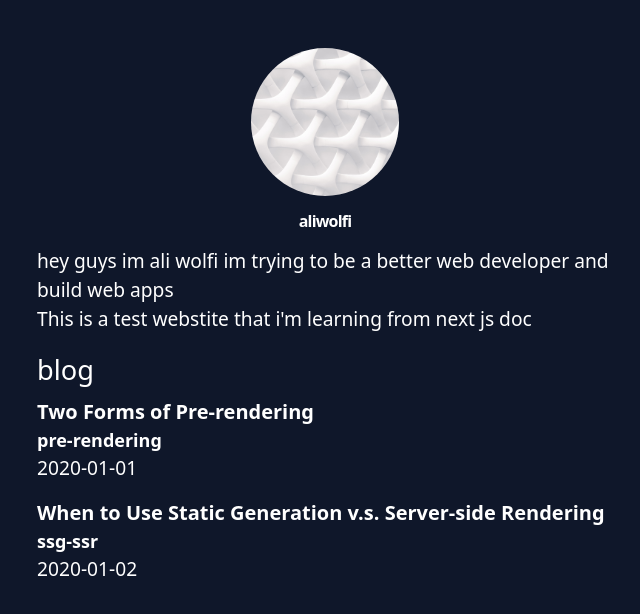
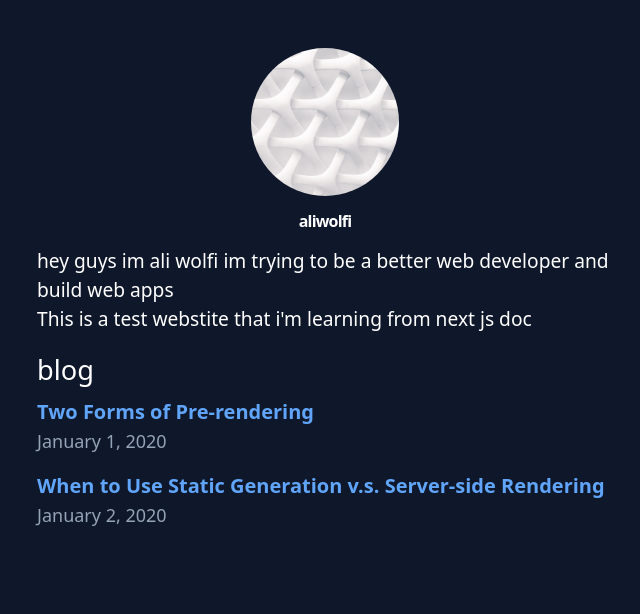
Before and after one commit to aligorgin/JS-yard, a Next.js app: page / in a window 1280 px wide. Shown: the top 614 px of the page, without its empty margins (315-955 px from the left). Built offline with nearby package versions, Linux system fonts and the light colour scheme.

Commit message:
added custom routes

```diff
--- a/lib/posts.ts
+++ b/lib/posts.ts
@@ -1,6 +1,8 @@
 import fs from 'fs';
 import path from 'path';
 import matter from 'gray-matter';
+import { remark } from 'remark';
+import html from 'remark-html';
 
 const postsDirectory = path.join(process.cwd(), 'posts');
 
@@ -63,16 +65,21 @@ export function getAllPostIds() {
 	});
 }
 
-export function getPostData(id: any) {
+export async function getPostData(id: any) {
 	const fullPath = path.join(postsDirectory, `${id}.md`);
 	const fileContents = fs.readFileSync(fullPath, 'utf8');
 
 	// Use gray-matter to parse the post metadata section
 	const matterResult = matter(fileContents);
 
-	// Combine the data with the id
+	// use remark to convert markdown into html string
+	const processedContent = await remark().use(html).process(matterResult.content);
+	const contentHtml = processedContent.toString();
+
+	// Combine the data with the id and contentHtml
 	return {
 		id,
+		contentHtml,
 		...matterResult.data
 	};
 }
--- a/package.json
+++ b/package.json
@@ -10,10 +10,13 @@
 	"dependencies": {
 		"@heroicons/react": "^2.0.11",
 		"clsx": "^1.2.1",
+		"date-fns": "^2.29.3",
 		"gray-matter": "^4.0.3",
 		"next": "12.3.1",
 		"react": "^18.2.0",
-		"react-dom": "^18.2.0"
+		"react-dom": "^18.2.0",
+		"remark": "^14.0.2",
+		"remark-html": "^15.0.1"
 	},
 	"devDependencies": {
 		"@types/node": "18.7.18",
--- /dev/null
+++ b/src/component/date.tsx
@@ -0,0 +1,6 @@
+import { parseISO, format } from 'date-fns';
+
+export default function Date({ dateString }: any) {
+	const date = parseISO(dateString);
+	return <time dateTime={dateString}>{format(date, 'LLLL d, yyyy')}</time>;
+}
--- a/src/pages/App/App.tsx
+++ /dev/null
@@ -1,67 +0,0 @@
-import Equation from '../Algorithms/Equation';
-import SumUp from '../Algorithms/sumup';
-import Fibonacci from '../Algorithms/Fibonacci';
-import Prime from '../Algorithms/Prime';
-import SmallestNumber from '../Algorithms/SmallestNumber';
-import OddEven from '../Algorithms/OddEven';
-import IsPowerOfTwo from '../Algorithms/IsPowerOfTwo';
-import Factorial from '../Algorithms/Factorial';
-import Permutations from '../Algorithms/Permutations';
-import KnapsackProblem from '../Algorithms/KnapsackProblem';
-import ComputeChange from '../Algorithms/ComputeChange';
-import BinarySearch from '../Algorithms/BinarySearch';
-import LinearSearch from '../Algorithms/LinearSearch';
-import RecursiveBinarySearch from '../Algorithms/RecursiveBinarySearch';
-import CartesianProduct from '../Algorithms/CartesianProduct';
-import PermutationsWithRep from '../Algorithms/PermutationsWithRep';
-import BubbleSort from '../Algorithms/BubbleSort';
-import QuickSort from '../Algorithms/QuickSort';
-import MergeSort from '../Algorithms/MergeSort';
-import Loops from '../training/Loops';
-import Scope from '../training/Scope';
-import AppTik from '../todoproject/App';
-import Basics from '../training/Basics';
-import InputGoogleAnimation from '../../component/InputGoogleAnimation';
-import HamburgerMenuTransition from '../../component/HamburgerMenuTransition';
-import ShimmerEffect from '../../component/ShimmerEffect';
-
-export default function App() {
-	function dude(e: any) {
-		console.log('hey');
-	}
-
-	return (
-		<div
-			onSubmit={() => {
-				dude;
-			}}
-		>
-			{/*<Equation/>*/}
-			{/*<SumUp/>*/}
-			{/*<Fibonacci/>*/}
-			{/*<Prime/>*/}
-			{/*<SmallestNumber/>*/}
-			{/*<OddEven/>*/}
-			{/*<IsPowerOfTwo/>*/}
-			{/*<Factorial/>*/}
-			{/*<Permutations/>*/}
-			{/*<PermutationsWithRep/>*/}
-			{/*<KnapsackProblem/>*/}
-			{/*<ComputeChange/>*/}
-			{/*<BinarySearch/>*/}
-			{/*<LinearSearch/>*/}
-			{/*<RecursiveBinarySearch/>*/}
-			{/*<CartesianProduct/>*/}
-			{/*<BubbleSort/>*/}
-			{/*<QuickSort/>*/}
-			{/*<MergeSort/>*/}
-			{/*<Loops/>*/}
-			{/*<Scope/>*/}
-			{/*<Basics/>*/}
-			{/*<AppTik/>*/}
-			{/*<InputGoogleAnimation/>*/}
-			{/*<HamburgerMenuTransition/>*/}
-			<ShimmerEffect />
-		</div>
-	);
-}
--- a/src/pages/index.tsx
+++ b/src/pages/index.tsx
@@ -1,6 +1,8 @@
 import Head from 'next/head';
 import Layout, { siteTitle } from '../component/layout';
 import { getSortedPostsData } from '../../lib/posts';
+import Link from 'next/link';
+import Date from '../component/date';
 
 export async function getStaticProps() {
 	const allPostsData = getSortedPostsData();
@@ -28,9 +30,13 @@ export default function Home({ allPostsData }: any) {
 				<ul>
 					{allPostsData.map(({ date, id, title }: { date: string; id: string; title: string }) => (
 						<li className="mb-4" key={id}>
-							<div className="text-xl font-bold">{title}</div>
-							<div className="text-lg font-semibold">{id}</div>
-							{date}
+							<Link href={`/posts/${id}`}>
+								<a className="text-xl font-bold text-blue-400">{title}</a>
+							</Link>
+							<br />
+							<small className="text-lg text-slate-400">
+								<Date dateString={date} />
+							</small>
 						</li>
 					))}
 				</ul>
--- a/src/pages/posts/[id].tsx
+++ b/src/pages/posts/[id].tsx
@@ -1,8 +1,10 @@
 import { getAllPostIds, getPostData } from '../../../lib/posts';
 import Layout from '../../component/layout';
+import Head from 'next/head';
+import Date from '../../component/date';
 
 export async function getStaticProps({ params }: any) {
-	const postData = getPostData(params.id);
+	const postData = await getPostData(params.id);
 	return {
 		props: {
 			postData
@@ -21,11 +23,16 @@ export async function getStaticPaths() {
 export default function Post({ postData }: any) {
 	return (
 		<Layout>
-			{postData.title}
-			<br />
-			{postData.id}
-			<br />
-			{postData.date}
+			<Head>
+				<title>{postData.title}</title>
+			</Head>
+			<article>
+				<h1 className="mb-4 text-3xl"> {postData.title}</h1>
+				<div className="mb-4 text-lg text-slate-500 ">
+					<Date dateString={postData.date} />
+				</div>
+				<div dangerouslySetInnerHTML={{ __html: postData.contentHtml }} />
+			</article>
 		</Layout>
 	);
 }
```
Also changed, not shown: posts/pre-rendering.md (line endings or trailing spaces), 1 other file (tests, documents, lock files or other folders).
